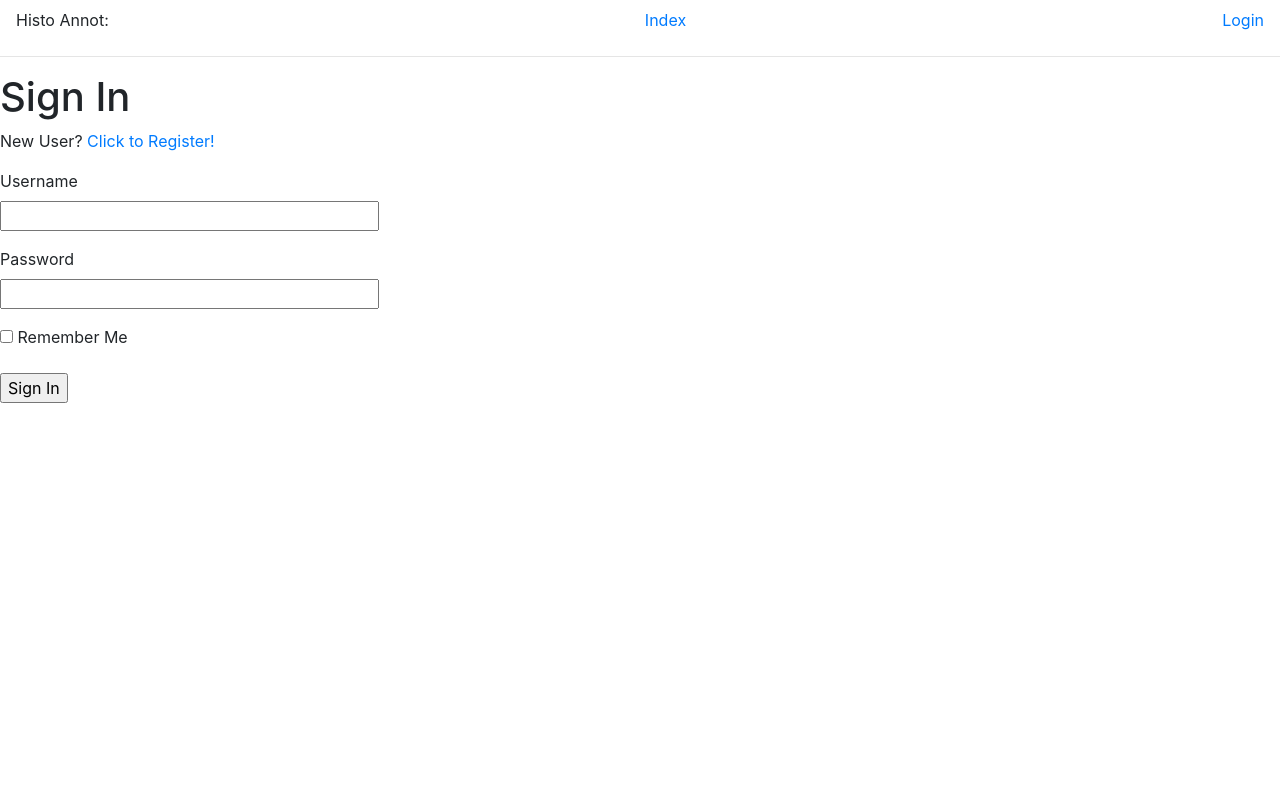
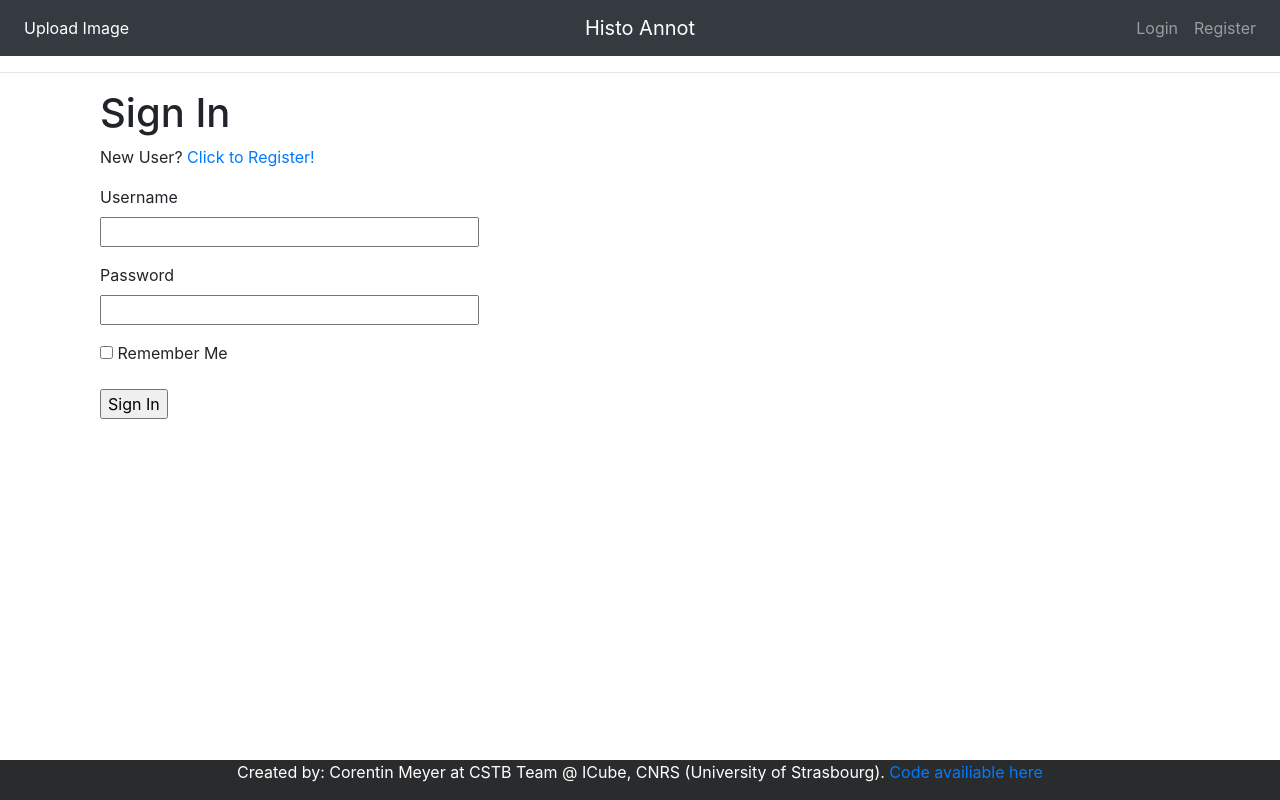
Before and after one commit to lambda-science/IMPatienT, a Flask app: page /login in a window 1280 px wide. Run offline with Flask 2, Linux system fonts and the light colour scheme; parts of the project's set-up code (start-up, migrations or seed data) failed here and were passed over; some libraries are stand-ins or nearby versions.

Commit message:
Facelifting of website

```diff
--- a/app/routes.py
+++ b/app/routes.py
@@ -284,4 +284,4 @@ def write_report():
             db.session.commit()
         shutil.rmtree(temp_user_dir)
     # Finally we render the results page
-    return render_template("results.html", report_histo=report_string)
+    return render_template("results.html")
--- a/app/static/custom.css
+++ b/app/static/custom.css
@@ -1,5 +1,5 @@
 .feature_list_radio {
-    height:450px;
+    height:500px;
   }
 
   table {
@@ -11,3 +11,13 @@ table td {
     word-wrap: break-word;         /* All browsers since IE 5.5+ */
     overflow-wrap: break-word;     /* Renamed property in CSS3 draft spec */
 }
+
+.footer {
+  position: fixed;
+  left: 0;
+  bottom: 0;
+  width: 100%;
+  background-color: rgb(41, 43, 44);
+  color: white;
+  text-align: center;
+}
--- a/app/templates/base.html
+++ b/app/templates/base.html
@@ -20,17 +20,41 @@
 </head>
 
 <body>
-  <div>
-    <nav class="navbar navbar-default">
-      Histo Annot:
-      <a href="/index">Index</a>
+  <nav class="navbar navbar-expand-md navbar-dark bg-dark">
+    <div class="navbar-collapse collapse w-100 order-1 order-md-0 dual-collapse2">
+      <ul class="navbar-nav mr-auto">
+        <li class="nav-item active">
+          <a class="nav-link" href="{{ url_for('upload_file') }}">Upload Image</a>
+        </li>
+      </ul>
+    </div>
+    <div class="mx-auto order-0">
+      <a class="navbar-brand mx-auto" href="#">Histo Annot</a>
+      <button class="navbar-toggler" type="button" data-toggle="collapse" data-target=".dual-collapse2">
+        <span class="navbar-toggler-icon"></span>
+      </button>
+    </div>
+    <div class="navbar-collapse collapse w-100 order-3 dual-collapse2">
+      <ul class="navbar-nav ml-auto">
         {% if current_user.is_anonymous %}
-      <a href="{{ url_for('login') }}">Login</a>
+        <li class="nav-item">
+          <a class="nav-link" href="{{ url_for('login') }}">Login</a>
+        </li>
+        <li class="nav-item">
+          <a class="nav-link" href="{{ url_for('register') }}">Register</a>
+        </li>
         {% else %}
-      <a href="{{ url_for('logout') }}">Logout</a>
+        <li class="nav-item">
+          <a class="nav-link" href="#">Logged as: {{ current_user.username }}</a>
+        </li>
+        <li class="nav-item">
+          <a class="nav-link" href="{{ url_for('logout') }}">Logout</a>
+        </li>
         {% endif %}
+      </ul>
+    </div>
   </nav>
-  </div>
+
   <hr>
   {% with messages = get_flashed_messages(with_categories=true) %}
   <!-- Categories: success (green), info (blue), warning (yellow), danger (red) -->
@@ -45,9 +69,16 @@
   {% endif %}
   {% endwith %}
 
+  <main role="main" class="container">
 
     {% block content %}
     {% endblock %}
+  </main>
+
+  <div class="footer">
+    <p>Created by: Corentin Meyer at CSTB Team @ ICube, CNRS (University of Strasbourg). <a
+        href="https://gitlab.com/Corentin_7/simple-histology-annot">Code availiable here</a></p>
+  </div>
 </body>
 
 </html>
--- a/app/templates/index.html
+++ b/app/templates/index.html
@@ -1,7 +1,6 @@
 {% extends "base.html"%}
 {% block content %}
-<h1>Logged in as: {{ current_user.username }}</h1>
-<div class="container">
+<div class="container center_div">
   <div class="row">
     <div class="col-lg">
       <div class="row">
--- a/app/templates/login.html
+++ b/app/templates/login.html
@@ -1,6 +1,7 @@
 {% extends "base.html" %}
 
 {% block content %}
+<div class="container center_div">
     <h1>Sign In</h1>
     <p>New User? <a href="{{ url_for('register') }}">Click to Register!</a></p>
     <form action="" method="post" novalidate>
@@ -16,4 +17,5 @@
         <p>{{ form.remember_me() }} {{ form.remember_me.label }}</p>
         <p>{{ form.submit() }}</p>
     </form>
+</div>
 {% endblock %}
--- a/app/templates/register.html
+++ b/app/templates/register.html
@@ -1,6 +1,7 @@
 {% extends "base.html" %}
 
 {% block content %}
+<div class="container center_div">
     <h1>Register</h1>
     <form action="" method="post">
         {{ form.hidden_tag() }}
@@ -34,4 +35,5 @@
         </p>
         <p>{{ form.submit() }}</p>
     </form>
+</div>
 {% endblock %}
```
Also changed, not shown: app/templates/annot.html (+5 -4 lines), app/templates/results.html (+5 -3 lines). Lines whose indentation alone changed are shown as unchanged.
